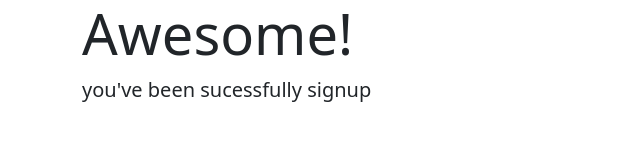
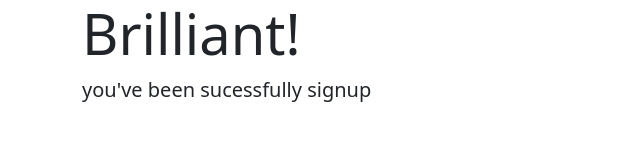
Before and after one commit to priyankachadar/NewsLetter, a website: page success.html in a window 1280 px wide. Shown: the whole page, without its empty margins (0-640 px from the left). Drawn offline with nearby package versions, Linux system fonts and the light colour scheme.

Commit message:
Procfile

```diff
--- a/app.js
+++ b/app.js
@@ -66,9 +66,9 @@ const url = "https://us7.api.mailchimp.com/3.0/lists/54d92cb9ee";
 });
 
 app.post("/failure", function(req, res){
-	res.redirect("/")
+	res.redirect("/");
 
-})
+});
 
 app.listen(process.env.PORT || 3000, function(){
 	console.log("sever is running on port 3000");
--- a/success.html
+++ b/success.html
@@ -11,7 +11,7 @@
 
 <div class="jumbotron jumbotron-fluid">
 <div class="container">
-<h1 class="display-4">Awesome!</h1>
+<h1 class="display-4">Brilliant!</h1>
 <p class="lead">you've been sucessfully signup</p>
 
 </div>
```
